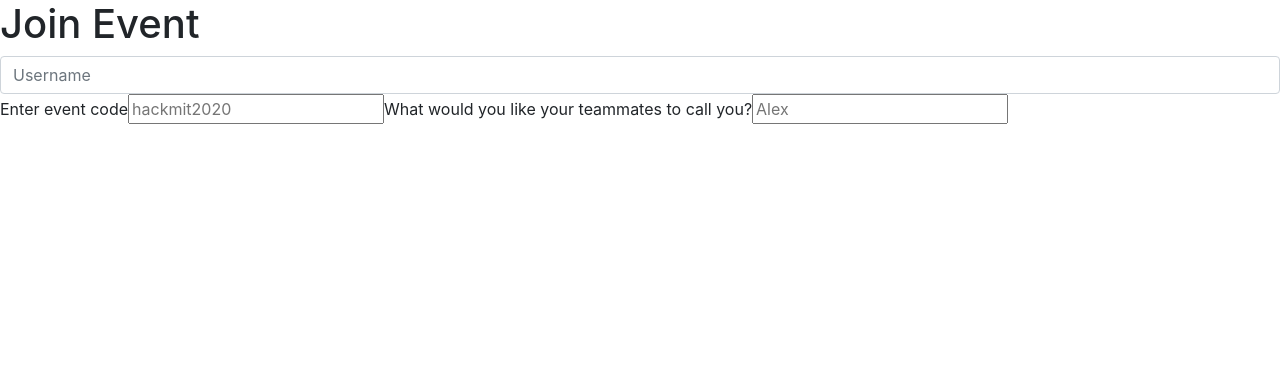
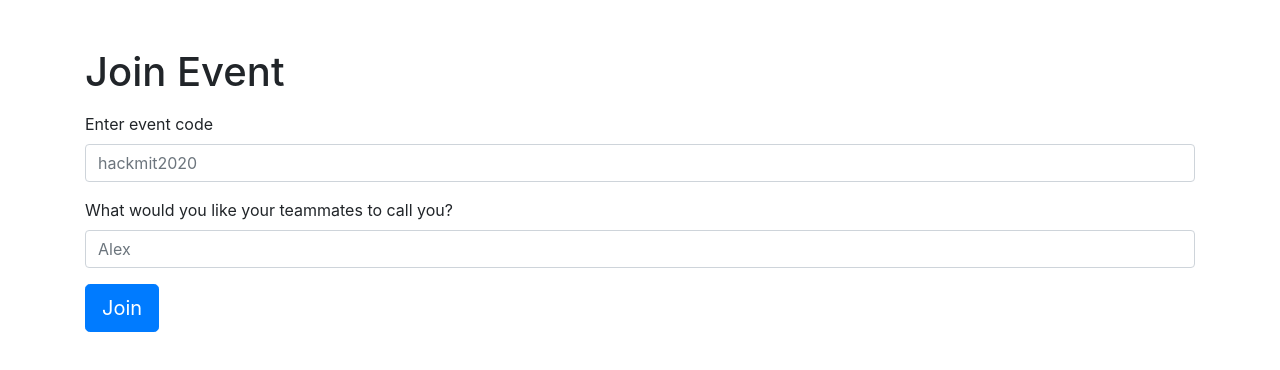
Before and after one commit to yanchen01/hackmit2020, a React (Create React App) app: page /join in a window 1280 px wide. Shown: the top 370 px of the page. Built offline with nearby package versions, Linux system fonts and the light colour scheme.

Commit message:
Add join event screen, react hook form

```diff
--- a/package.json
+++ b/package.json
@@ -13,6 +13,7 @@
     "react-bootstrap": "^1.3.0",
     "react-dom": "^16.13.1",
     "react-firebaseui": "^4.1.0",
+    "react-hook-form": "^6.8.3",
     "react-router-dom": "^5.2.0",
     "react-scripts": "3.4.3"
   },
--- a/src/containers/Join/index.jsx
+++ b/src/containers/Join/index.jsx
@@ -1,32 +1,48 @@
 import React from 'react';
-import { InputGroup, FormControl } from "react-bootstrap";
+import { InputGroup, Row, FormControl, Container, Button } from "react-bootstrap";
 import firebase from 'firebase';
+import './style.css';
 
 const Join = () => {
   const onSubmit = () => {
+
   }
 
   return (
-    <section className='join-event-page'>
+    <section className='join-event-page m-xl-5'>
+      <Container>
         <h1>Join Event</h1>
+
+        <div className='mt-lg-3 mb-lg-3'>
+          <label>Enter event code</label>
           <InputGroup>
             <FormControl
-          placeholder="Username"
-          aria-label="hackmit2020"
+              placeholder="hackmit2020"
+              aria-label="event code"
               aria-describedby="basic-addon1"
             />
           </InputGroup>
+        </div>
 
-      <form onSubmit={onSubmit}>
-        <label>
-          Enter event code
-          <input name="code" type="code" placeholder="hackmit2020" />
-        </label>
+        <div className='mt-lg-3 mt-lg-3'>
           <label>
             What would you like your teammates to call you?
-          <input name="name" type="name" placeholder="Alex" />
           </label>
-      </form>
+          <InputGroup>
+            <FormControl
+              placeholder="Alex"
+              aria-label="Username"
+              aria-describedby="basic-addon1"
+            />
+          </InputGroup>
+        </div>
+
+        <div className='mt-lg-3 mb-lg-3'>
+          <Button variant='primary' size='lg'>
+            Join
+          </Button>
+        </div>
+      </Container>
     </section>
   );
 }
--- /dev/null
+++ b/src/containers/Join/style.css
@@ -0,0 +1,3 @@
+.m-bot {
+    margin-bottom: 2rem !important;
+}
```
Also changed, not shown: src/index.css (line endings or trailing spaces), 1 other file (tests, documents, lock files or other folders). Lines whose indentation alone changed are shown as unchanged.
